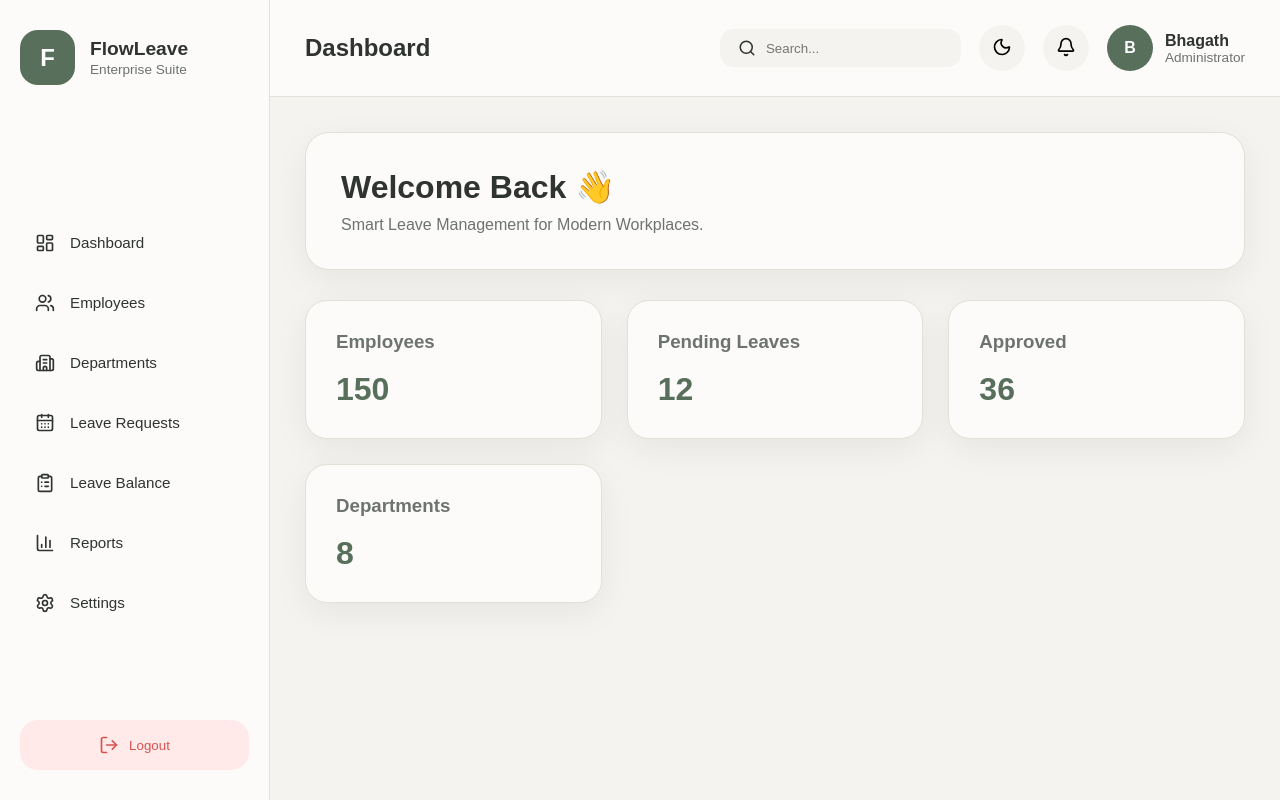
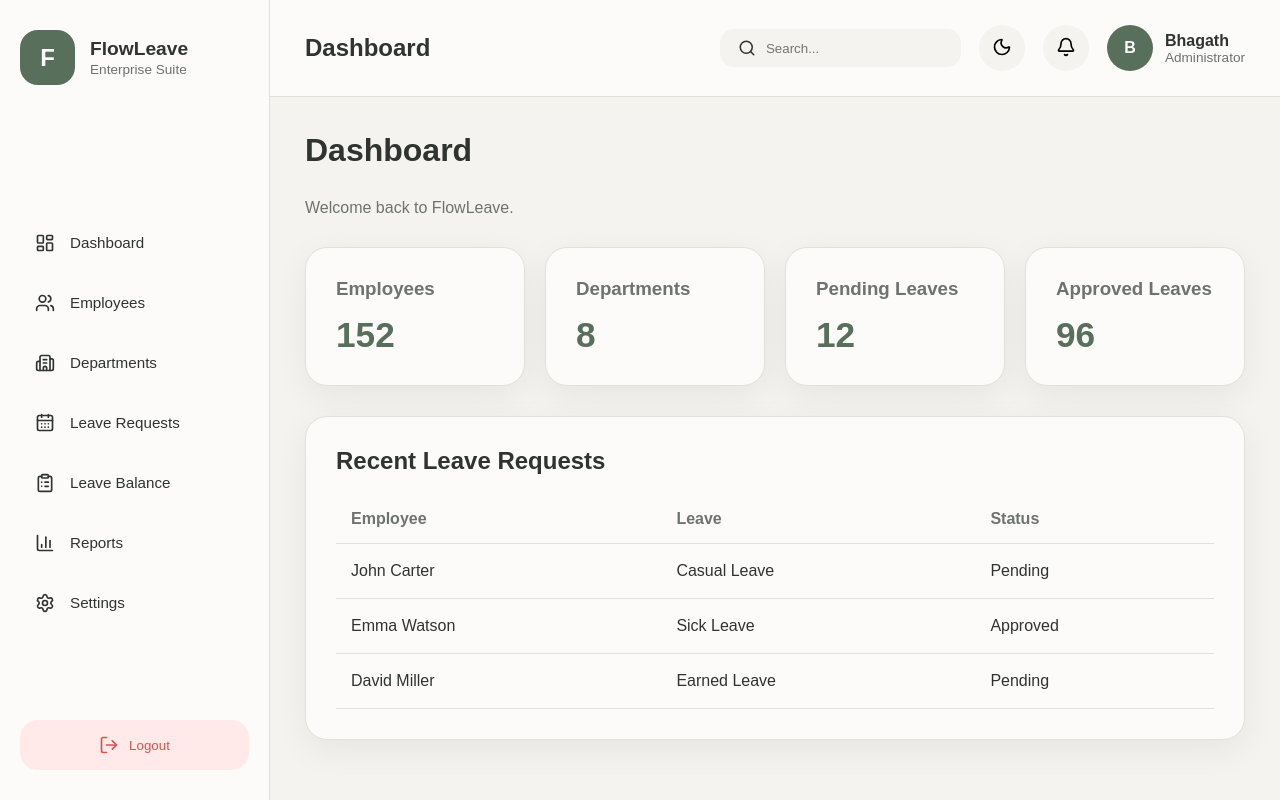
Before and after one commit to BhagathK7/FlowLeave, a React app in the folder frontend/: page /dashboard in a window 1280 px wide. Built offline with nearby package versions, Linux system fonts and the light colour scheme; the HTML template or start-up script is replaced by a standard one.

Commit message:
feat(frontend): implement admin dashboard home

```diff
--- a/frontend/src/layouts/DashboardLayout.jsx
+++ b/frontend/src/layouts/DashboardLayout.jsx
@@ -2,6 +2,8 @@ import "./DashboardLayout.css";
 
 import Sidebar from "../components/layout/Sidebar";
 import Navbar from "../components/layout/Navbar";
+
+import Dashboard from "../pages/admin/Dashboard";
 
 function DashboardLayout() {
     return (
@@ -15,39 +17,7 @@ function DashboardLayout() {
 
                 <section className="page-content">
 
-                    <div className="welcome-card">
-
-                        <h1>Welcome Back 👋</h1>
-
-                        <p>
-                            Smart Leave Management for Modern Workplaces.
-                        </p>
-
-                    </div>
-
-                    <div className="dashboard-grid">
-
-                        <div className="dashboard-card">
-                            <h3>Employees</h3>
-                            <span>150</span>
-                        </div>
-
-                        <div className="dashboard-card">
-                            <h3>Pending Leaves</h3>
-                            <span>12</span>
-                        </div>
-
-                        <div className="dashboard-card">
-                            <h3>Approved</h3>
-                            <span>36</span>
-                        </div>
-
-                        <div className="dashboard-card">
-                            <h3>Departments</h3>
-                            <span>8</span>
-                        </div>
-
-                    </div>
+                    <Dashboard />
 
                 </section>
 
--- /dev/null
+++ b/frontend/src/pages/admin/Dashboard.css
@@ -0,0 +1,105 @@
+.dashboard-home{
+
+    display:flex;
+
+    flex-direction:column;
+
+    gap:30px;
+
+}
+
+.dashboard-home h1{
+
+    font-size:2rem;
+
+}
+
+.dashboard-home p{
+
+    color:var(--text-light);
+
+}
+
+.stats-grid{
+
+    display:grid;
+
+    grid-template-columns:repeat(auto-fit,minmax(220px,1fr));
+
+    gap:20px;
+
+}
+
+.stat-card{
+
+    background:var(--surface);
+
+    border:1px solid var(--border);
+
+    border-radius:22px;
+
+    padding:30px;
+
+    box-shadow:var(--shadow);
+
+}
+
+.stat-card h3{
+
+    color:var(--text-light);
+
+    margin-bottom:15px;
+
+}
+
+.stat-card h2{
+
+    font-size:2.2rem;
+
+    color:var(--primary);
+
+}
+
+.table-card{
+
+    background:var(--surface);
+
+    border-radius:22px;
+
+    padding:30px;
+
+    border:1px solid var(--border);
+
+    box-shadow:var(--shadow);
+
+}
+
+table{
+
+    width:100%;
+
+    border-collapse:collapse;
+
+    margin-top:20px;
+
+}
+
+th{
+
+    text-align:left;
+
+    padding:15px;
+
+    color:var(--text-light);
+
+    border-bottom:1px solid var(--border);
+
+}
+
+td{
+
+    padding:18px 15px;
+
+    border-bottom:1px solid var(--border);
+
+}
--- /dev/null
+++ b/frontend/src/pages/admin/Dashboard.jsx
@@ -0,0 +1,131 @@
+import "./Dashboard.css";
+
+function Dashboard() {
+
+    const cards = [
+
+        {
+            title: "Employees",
+            value: 152
+        },
+        {
+            title: "Departments",
+            value: 8
+        },
+        {
+            title: "Pending Leaves",
+            value: 12
+        },
+        {
+            title: "Approved Leaves",
+            value: 96
+        }
+
+    ];
+
+    const requests = [
+
+        {
+            employee: "John Carter",
+            type: "Casual Leave",
+            status: "Pending"
+        },
+
+        {
+            employee: "Emma Watson",
+            type: "Sick Leave",
+            status: "Approved"
+        },
+
+        {
+            employee: "David Miller",
+            type: "Earned Leave",
+            status: "Pending"
+        }
+
+    ];
+
+    return (
+
+        <div className="dashboard-home">
+
+            <h1>Dashboard</h1>
+
+            <p>Welcome back to FlowLeave.</p>
+
+            <div className="stats-grid">
+
+                {
+
+                    cards.map((card)=>(
+
+                        <div
+                            key={card.title}
+                            className="stat-card"
+                        >
+
+                            <h3>{card.title}</h3>
+
+                            <h2>{card.value}</h2>
+
+                        </div>
+
+                    ))
+
+                }
+
+            </div>
+
+            <div className="table-card">
+
+                <h2>Recent Leave Requests</h2>
+
+                <table>
+
+                    <thead>
+
+                    <tr>
+
+                        <th>Employee</th>
+
+                        <th>Leave</th>
+
+                        <th>Status</th>
+
+                    </tr>
+
+                    </thead>
+
+                    <tbody>
+
+                    {
+
+                        requests.map((item,index)=>(
+
+                            <tr key={index}>
+
+                                <td>{item.employee}</td>
+
+                                <td>{item.type}</td>
+
+                                <td>{item.status}</td>
+
+                            </tr>
+
+                        ))
+
+                    }
+
+                    </tbody>
+
+                </table>
+
+            </div>
+
+        </div>
+
+    );
+
+}
+
+export default Dashboard;
```
